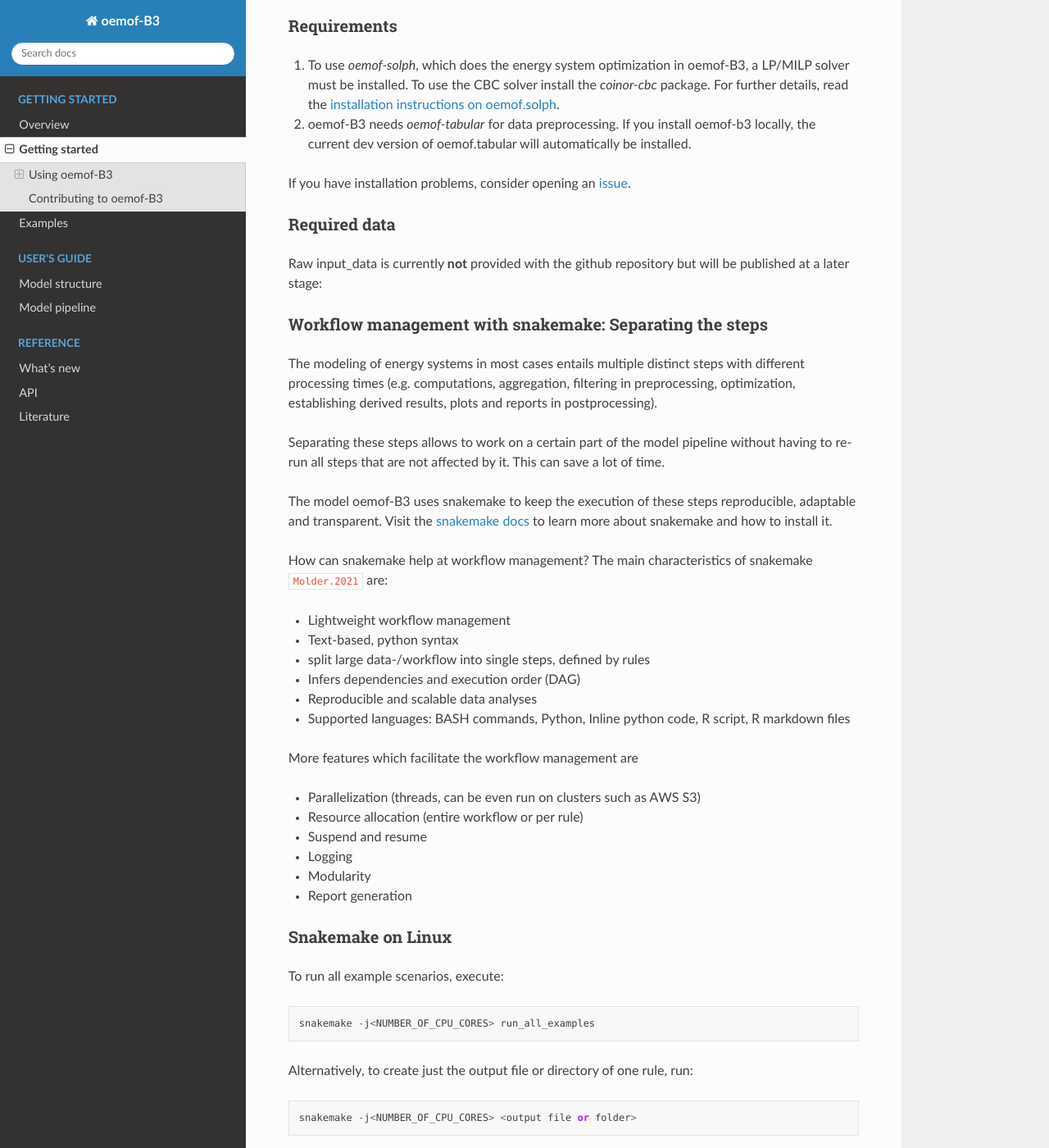
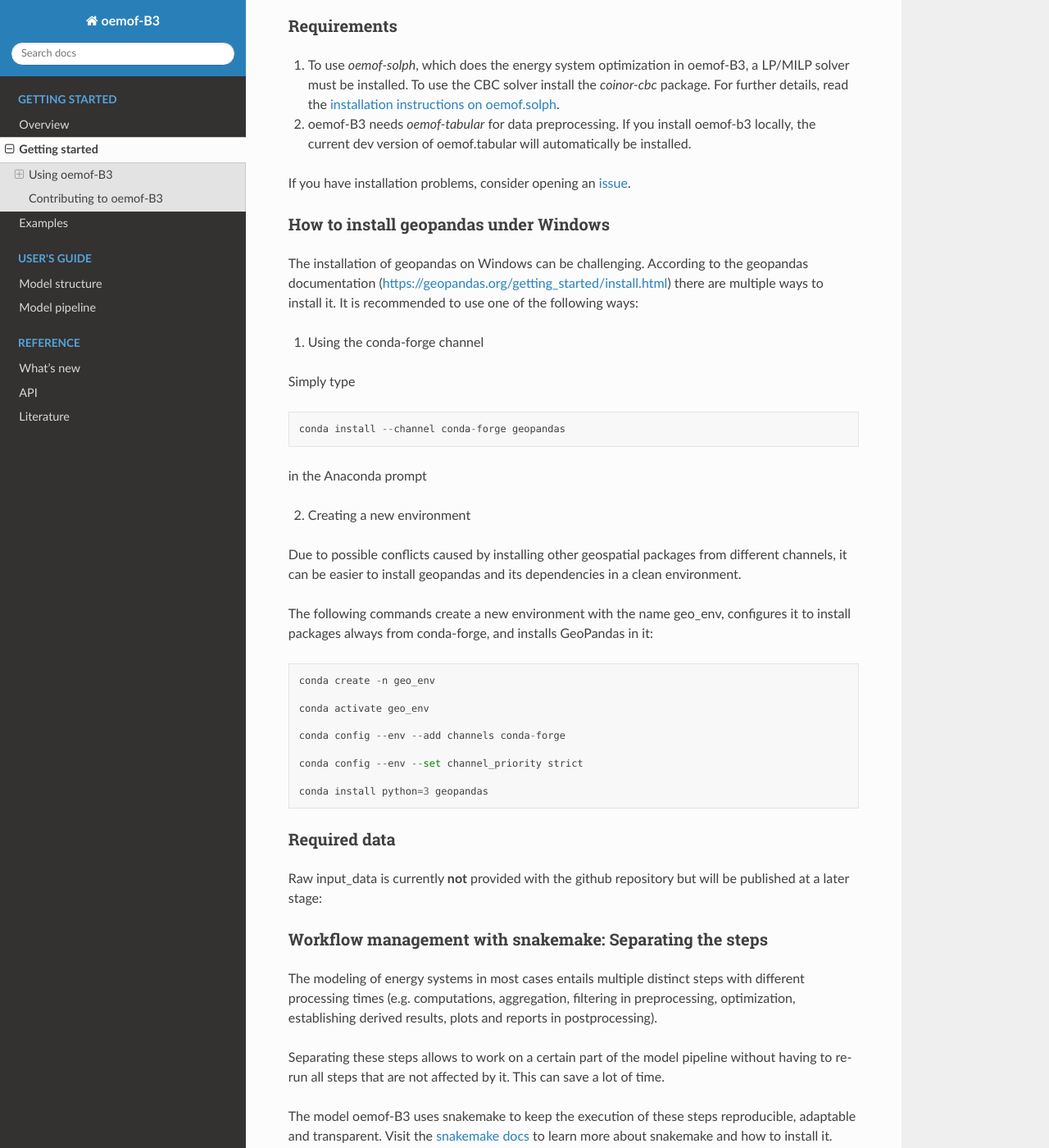
Before and after one commit to rl-institut/oemof-B3, a Sphinx documentation site: the page built from docs/getting_started.rst, in a window 1280 px wide and 1400 px high, scrolled down 585 px. Shown: the whole window at 82% size. Built offline with Sphinx 7.4.7 and the Read the Docs theme 2.0.0, drawn with Linux system fonts in a browser that asks for light colours; cross-references to code outside the pages are shown as plain code.

Commit message:
Add installation advice for geopandas under windows in getting_started.rst

```diff
--- a/docs/getting_started.rst
+++ b/docs/getting_started.rst
@@ -44,6 +44,40 @@
 
 If you have installation problems, consider opening an
 `issue <https://github.com/rl-institut/oemof-B3/issues>`_.
+
+
+How to install geopandas under Windows
+--------------------------------------
+The installation of geopandas on Windows can be challenging. According to the geopandas documentation (https://geopandas.org/getting_started/install.html) there are multiple ways to install it. It is recommended to use one of the following ways:
+
+1) Using the conda-forge channel
+
+Simply type
+
+::
+
+    conda install --channel conda-forge geopandas
+
+in the Anaconda prompt
+
+
+2) Creating a new environment
+
+Due to possible conflicts caused by installing other geospatial packages from different channels, it can be easier to install geopandas and its dependencies in a clean environment.
+
+The following commands create a new environment with the name geo_env, configures it to install packages always from conda-forge, and installs GeoPandas in it:
+
+::
+
+    conda create -n geo_env
+
+    conda activate geo_env
+
+    conda config --env --add channels conda-forge
+
+    conda config --env --set channel_priority strict
+
+    conda install python=3 geopandas
 
 
 Required data
```
